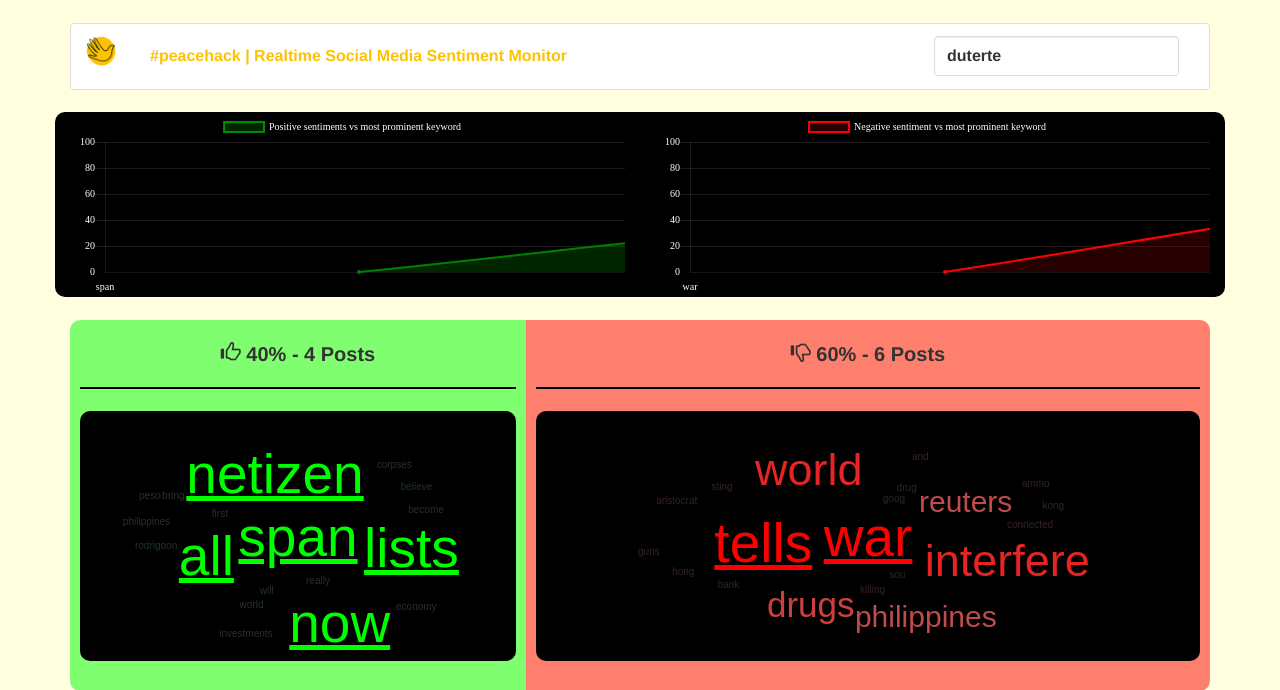
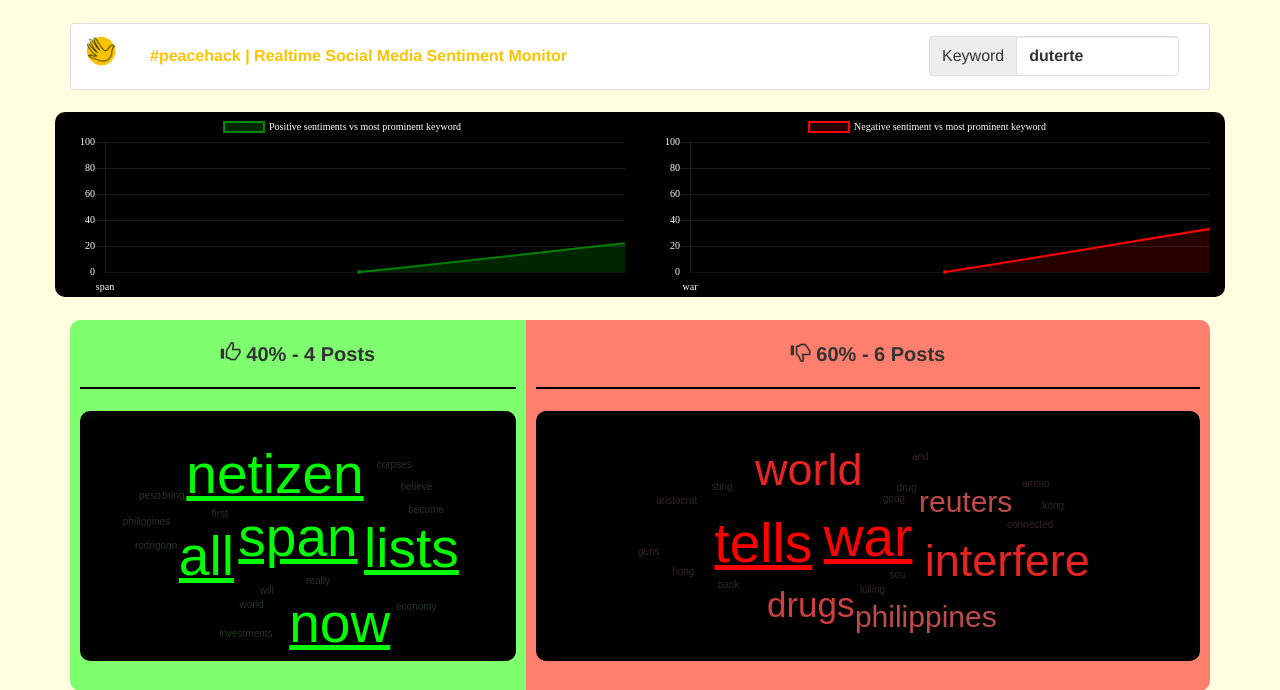
Before and after one commit to ianchute/peacehackapp, a PHP site: page / in a window 1280 px wide. Shown: the top 690 px of the page. Run offline with PHP 8.4, Linux system fonts and the light colour scheme.

Commit message:
Final touches 3.

```diff
--- a/assets/style.css
+++ b/assets/style.css
@@ -94,6 +94,7 @@ hr {
   background: lightyellow !important;
 }
 
-nav input {
+nav .input-group {
   margin-top: 12px;
+  width: 250px;
 }
--- a/index.html
+++ b/index.html
@@ -63,7 +63,12 @@
             </ul>
 
             <ul class="nav navbar-nav navbar-right">
-              <li><input id="keyword" class="form-control" type="text" name="keyword" value="duterte" placeholder="keyword..."/></li>
+              <li>
+                <div class="input-group">
+                  <span class="input-group-addon">Keyword</span>
+                  <input id="keyword" class="form-control" type="text" name="keyword" value="duterte" placeholder="keyword..." />
+                </div>
+              </li>
             </ul>
           </div>
 
--- a/services/CommonWords.js
+++ b/services/CommonWords.js
@@ -47,4 +47,5 @@ window.CommonWords = [
   'down',
   'country',
   'president',
+  'xpeanutgalleryx',
 ]
```
